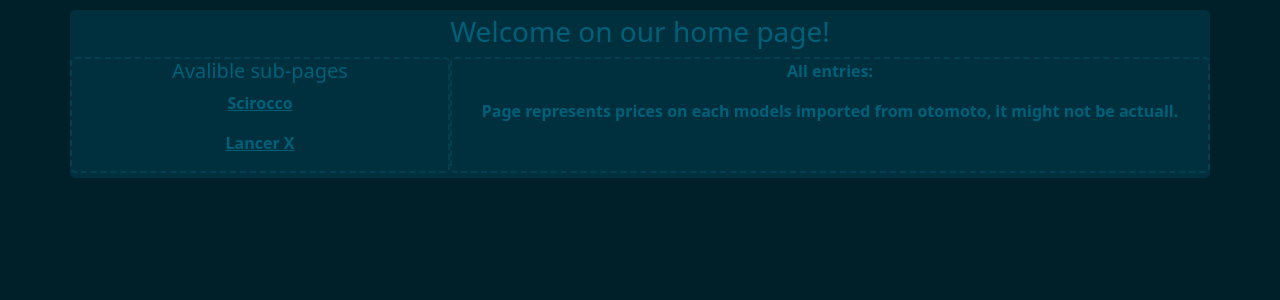
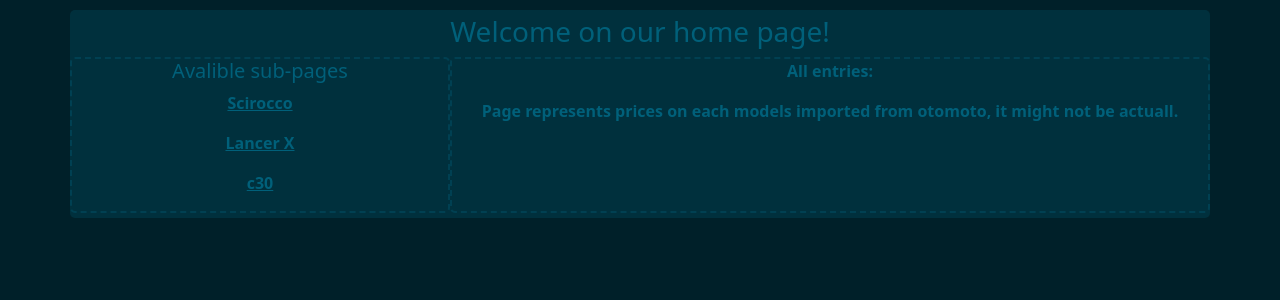
Before and after one commit to MckCieply/Full-Stack-Project, a Django app: page / in a window 1280 px wide. Shown: the top 300 px of the page. Run offline with Django 4.2, Linux system fonts and the light colour scheme.

Commit message:
home c30 href

```diff
--- a/otofeature/cardeals/templates/cardeals/home.html
+++ b/otofeature/cardeals/templates/cardeals/home.html
@@ -19,6 +19,7 @@
 
                 <p><a href="roccodeals">Scirocco</a></p>
                 <p><a href="lancerdeals">Lancer X</a></p>
+                <p><a href="c30">c30</a></p>
 
             </div>
             <div class="col-8" id ="main">
```
